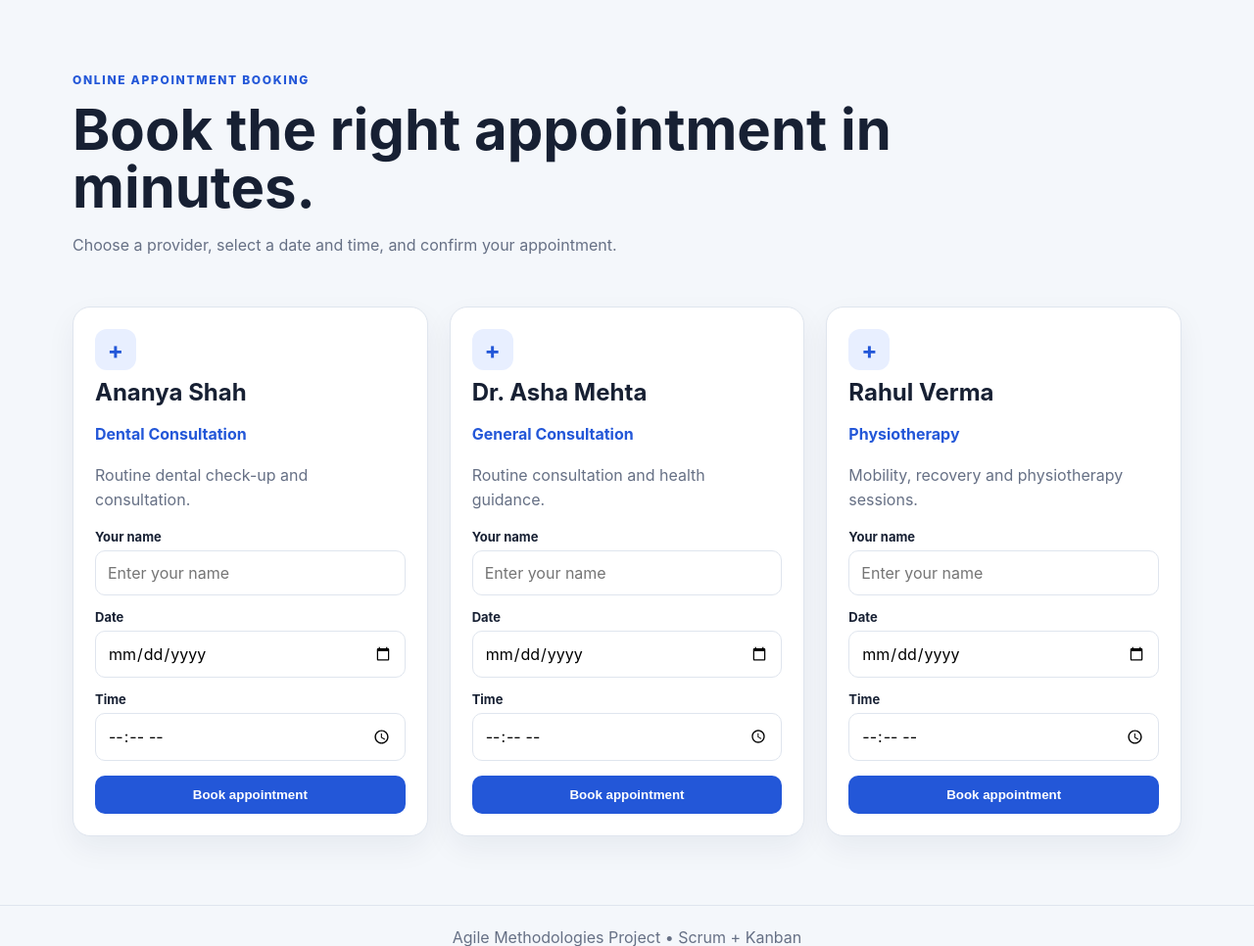
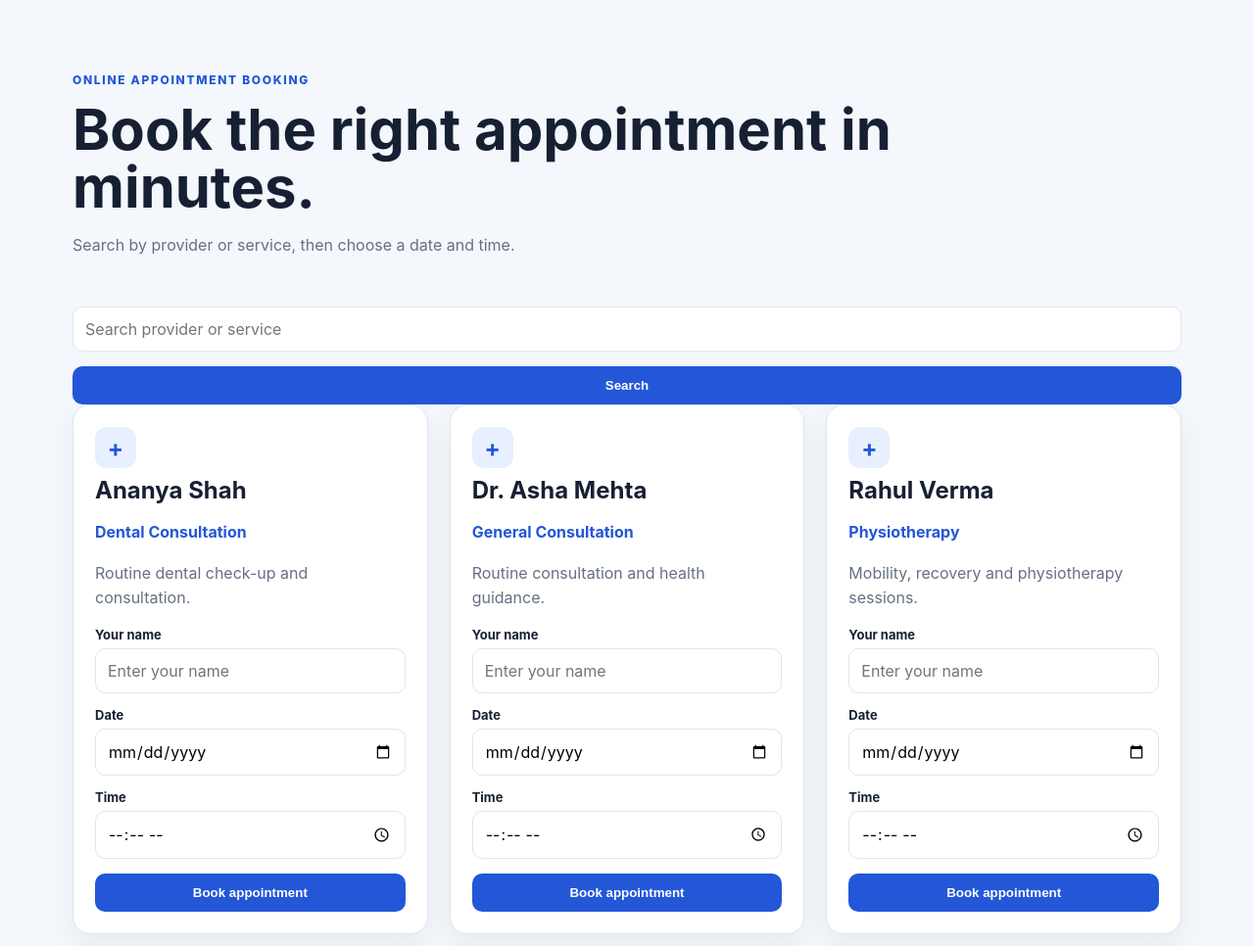
Before and after one commit to Prakash-codeMaker/online-appointment-booking, a Flask app: page / in a window 1280 px wide. Shown: the part 68-1034 px from the top of the page at 98% size. Run offline with Flask 3, Linux system fonts and the light colour scheme; data comes from the database, SQL or seed files in the repository.

Commit message:
feat: add provider search UI

```diff
--- a/templates/index.html
+++ b/templates/index.html
@@ -4,8 +4,14 @@
 <section class="hero">
   <p class="eyebrow">ONLINE APPOINTMENT BOOKING</p>
   <h1>Book the right appointment in minutes.</h1>
-  <p>Choose a provider, select a date and time, and confirm your appointment.</p>
+  <p>Search by provider or service, then choose a date and time.</p>
 </section>
+
+<form class="search" method="get" action="{{ url_for('index') }}">
+  <input name="q" value="{{ query }}" placeholder="Search provider or service">
+  <button type="submit">Search</button>
+  {% if query %}<a href="{{ url_for('index') }}">Clear</a>{% endif %}
+</form>
 
 <section class="grid">
 {% for provider in providers %}
@@ -26,6 +32,8 @@
     <button type="submit">Book appointment</button>
   </form>
 </article>
+{% else %}
+  <article class="card empty"><h2>No providers found</h2><p>Try a different provider name or service.</p></article>
 {% endfor %}
 </section>
 {% endblock %}
```
